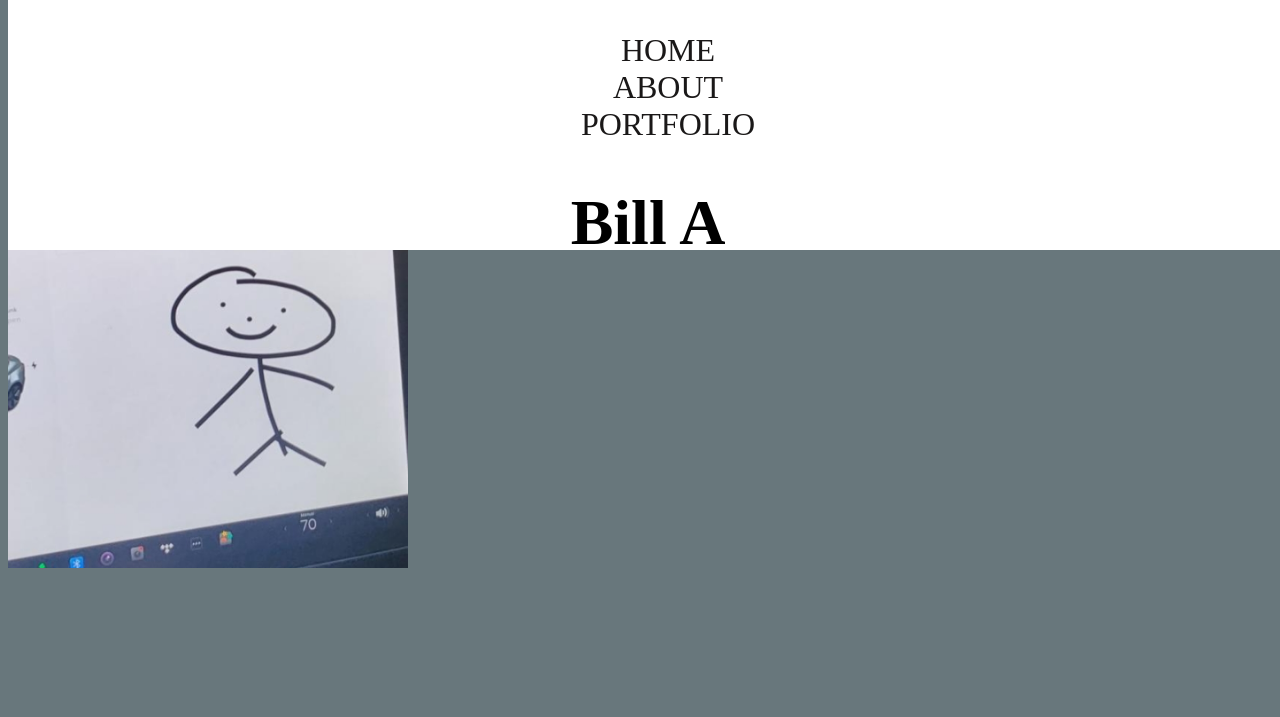
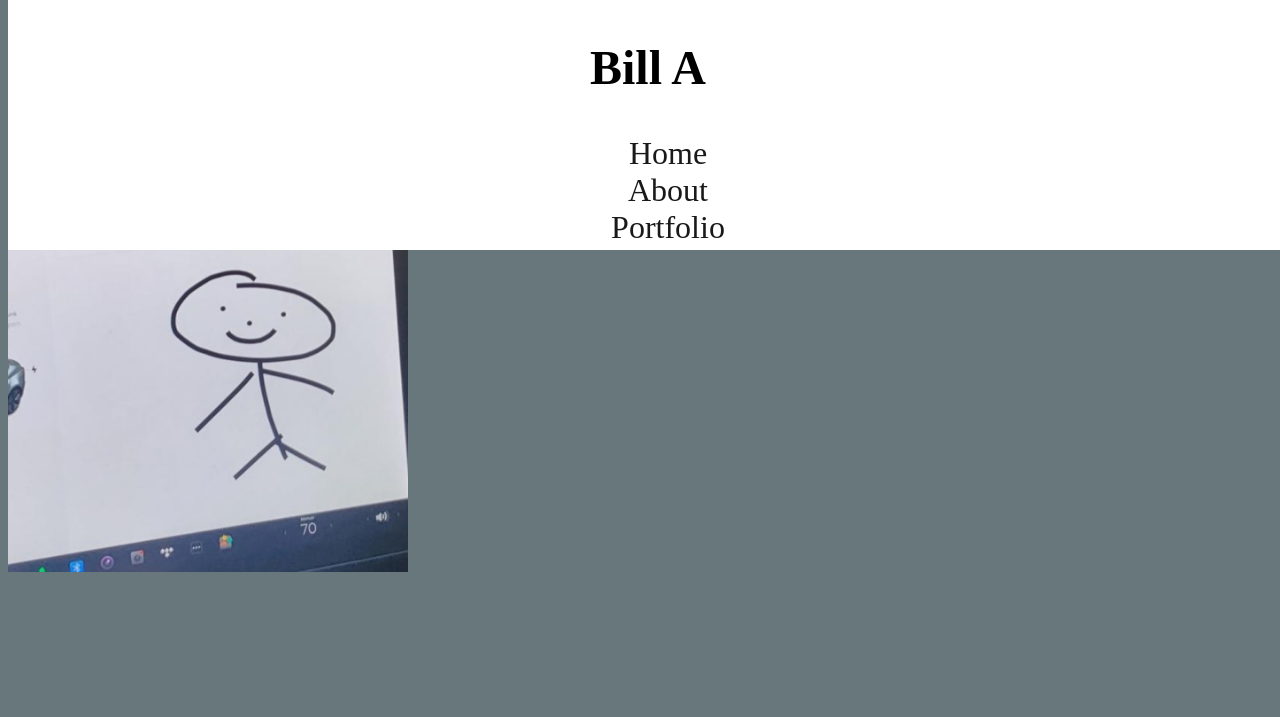
Before and after one commit to Bill-A-Personal-Website/My-website, a plain HTML site: page index.html in a window 1280 px wide. Shown: the top 717 px of the page. Drawn offline with Linux system fonts and the light colour scheme.

Commit message:
Major improvements

```diff
--- a/index.html
+++ b/index.html
@@ -8,51 +8,58 @@
     <Title>Home</Title>
     <script defer src="main.js"></script>
     <link rel="stylesheet" href="style.css">
-
-
-
-
-
 </head>
 
 
 <body>
+
     <header>
-
-            <nav>
-                <ul>
-                    <li> <a href="index.html">HOME</a> </li>
-                    <li> <a href="about.html">ABOUT</a> </li>
-                    <li> <a href="portfolio.html">PORTFOLIO</a> </li>
+        <div class="container">
+            <nav class="navbar">
+                <h1 class="nav-branding">Bill A</h1>
+                <ul class="nav-menu">
+                    <li class="nav-link"><a href="index.html">Home</a></li>
+                    <li class="nav-link"><a href="about.html">About</a></li>
+                    <li class="nav-link"><a href="portfolio.html">Portfolio</a> </li>
                 </ul>
             </nav>
-            <h1>Bill A</h1>
-
+        </div>
     </header>
 
-    <p class="Box">
+    <section>
+        <div class="container">
+            <div class="home">
+                <article>
 
-    <h2>Interested in learning the fundamentals of coding and
-        working my way up to more advance coding.👀</h2>
+                    <p>
+                    <h2>Tech enthusiast, gamer, future coder.</h2>
+
+                    <h3>Interested in learning the fundamentals of coding and
+                        working my way up to more advance coding.👀</h3>
 
 
-    <h2>Tech enthusiast, gamer, future coder.</h2>
+                    <h4>"My friends have jobs, kids and a house. I have Xbox and a hangover."
+                        - Bill A.</h4>
+                    </p>
+
+                    <img class="main-img" src="Stick.jpg" alt="Stick figure" title="Stick figure">
+
+                </article>
+            </div>
+        </div>
 
 
-    <h3>"My friends have jobs, kids and a house. I have Xbox and a hangover."
-        - Bill A.</h3>
+        <footer>
+
+            <a href="https://github.com/ThatFreelance">
+                <img src="GitHub.png" alt="GitHub profile"></a>
+
+        </footer>
 
 
+    </section>
 
 
-    <img src="Stick.jpg" alt="Stick figure" title="Stick figure">
-
-    </p>
-    <footer>
-        <a href="https://github.com/ThatFreelance">
-            <img src="GitHub.png" alt="GitHub profile"></a>
-
-    </footer>
 
 </body>
 
```
